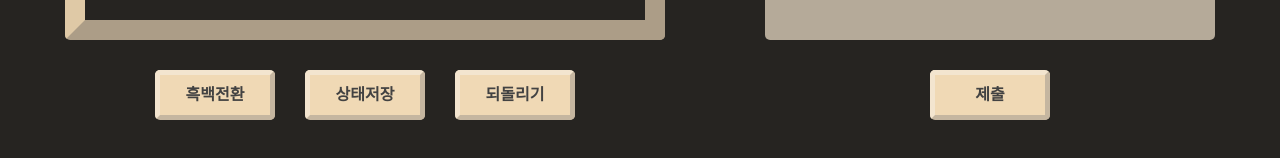
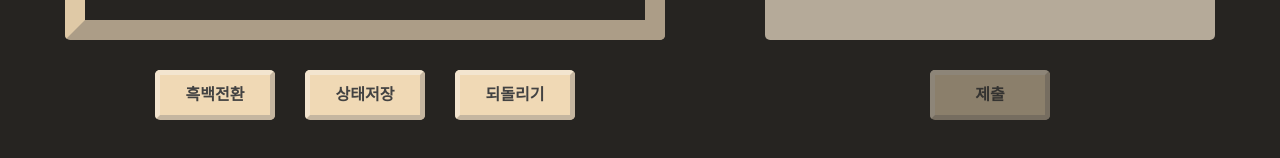
Before and after one commit to chessmong/FE_Chessmong_admin, a React (Create React App) app: page /chess in a window 1280 px wide. Shown: the part 620-778 px from the top of the page. Built offline with nearby package versions, Linux system fonts and the light colour scheme; sample sign-in values are in the browser's storage; a web font is replaced by a local one.

Commit message:
Feat: 강의 등록 api 연결

```diff
--- /dev/null
+++ b/src/apis/post/postAddLecture.ts
@@ -0,0 +1,14 @@
+import { useMutation } from "react-query";
+import BASE_URL from "../../constants/BASEURL";
+
+const addLecture = async (lectureData: { link: string; positions: string[] }): Promise<void> => {
+  const response = await BASE_URL.post("/lectures", lectureData);
+
+  if (response.status !== 201) {
+    throw new Error(response.data?.message || "강의 추가에 실패했습니다.");
+  }
+};
+
+export const useAddLecture = () => {
+  return useMutation(addLecture);
+};
--- a/src/components/Input/index.tsx
+++ b/src/components/Input/index.tsx
@@ -6,21 +6,21 @@ import { useCheckLecture } from "../../apis/post/postCheckLecture";
 import Spinner from "../Layout/Spinner";
 
 export default function Input() {
-  const [inputValue, setInputValue] = useState("");
+  const [url, setUrl] = useState("");
   const [isButtonEnabled, setIsButtonEnabled] = useState(false);
   const [error, setError] = useState<string | null>(null);
   const navigate = useNavigate();
   const { mutate, isLoading } = useCheckLecture();
 
   const handleInputChange = (e: React.ChangeEvent<HTMLInputElement>) => {
-    setInputValue(e.target.value);
+    setUrl(e.target.value);
     setIsButtonEnabled(e.target.value !== "");
     setError(null);
   };
 
   const handleKeyDown = (e: React.KeyboardEvent<HTMLInputElement>) => {
     if (e.key === "Enter") {
-      if (inputValue) {
+      if (url) {
         setIsButtonEnabled(true);
         handleClick();
       } else {
@@ -30,13 +30,13 @@ export default function Input() {
   };
 
   const handleClick = () => {
-    if (!inputValue) {
+    if (!url) {
       return;
     }
 
-    mutate(inputValue, {
+    mutate(url, {
       onSuccess: () => {
-        navigate("/chess");
+        navigate("/chess", { state: { url } });
       },
       onError: (error: any) => {
         if (error.response) {
@@ -70,7 +70,7 @@ export default function Input() {
         <div className={styles.inputContainer}>
           <input
             className={`${styles.input} ${error ? styles.errorInput : ""}`}
-            value={inputValue}
+            value={url}
             onChange={handleInputChange}
             onKeyDown={handleKeyDown}
             placeholder="유튜브 강의 URL을 입력해주세요."
--- a/src/pages/ChessPage/index.tsx
+++ b/src/pages/ChessPage/index.tsx
@@ -4,21 +4,39 @@ import Button from "../../components/Button";
 import { positionsState } from "../../states/positionsState";
 import { useRecoilState } from "recoil";
 import styles from "./ChessPage.module.scss";
-import { useNavigate } from "react-router-dom";
+import { useLocation, useNavigate } from "react-router-dom";
+import { useAddLecture } from "../../apis/post/postAddLecture";
+import Spinner from "../../components/Layout/Spinner";
 
 export default function ChessPage() {
   const [savedPositions, setSavedPositions] = useRecoilState(positionsState);
   const [currentFen, setCurrentFen] = useState("");
   const navigate = useNavigate();
+  const { mutate, isLoading } = useAddLecture();
+  const location = useLocation();
+  const { url } = location.state || {};
 
   const savePosition = (position: string) => {
     setSavedPositions((prev) => [position, ...prev]);
   };
 
   const handleSubmit = () => {
-    alert("제출했습니다.........ㅋ");
-    navigate("/input");
+    mutate(
+      { link: url, positions: savedPositions },
+      {
+        onSuccess: () => {
+          navigate("/");
+        },
+        onError: () => {
+          alert("강의 등록에 실패했습니다. 다시 시도해 주세요.");
+        },
+      }
+    );
   };
+
+  if (isLoading) {
+    return <Spinner />;
+  }
 
   return (
     <div className={styles.container}>
@@ -42,7 +60,9 @@ export default function ChessPage() {
             </div>
           </div>
           <div className={styles.buttonContainer}>
-            <Button onClick={handleSubmit}>제출</Button>
+            <Button onClick={handleSubmit} disabled={savedPositions.length === 0 || isLoading}>
+              제출
+            </Button>
           </div>
         </section>
       </section>
```
